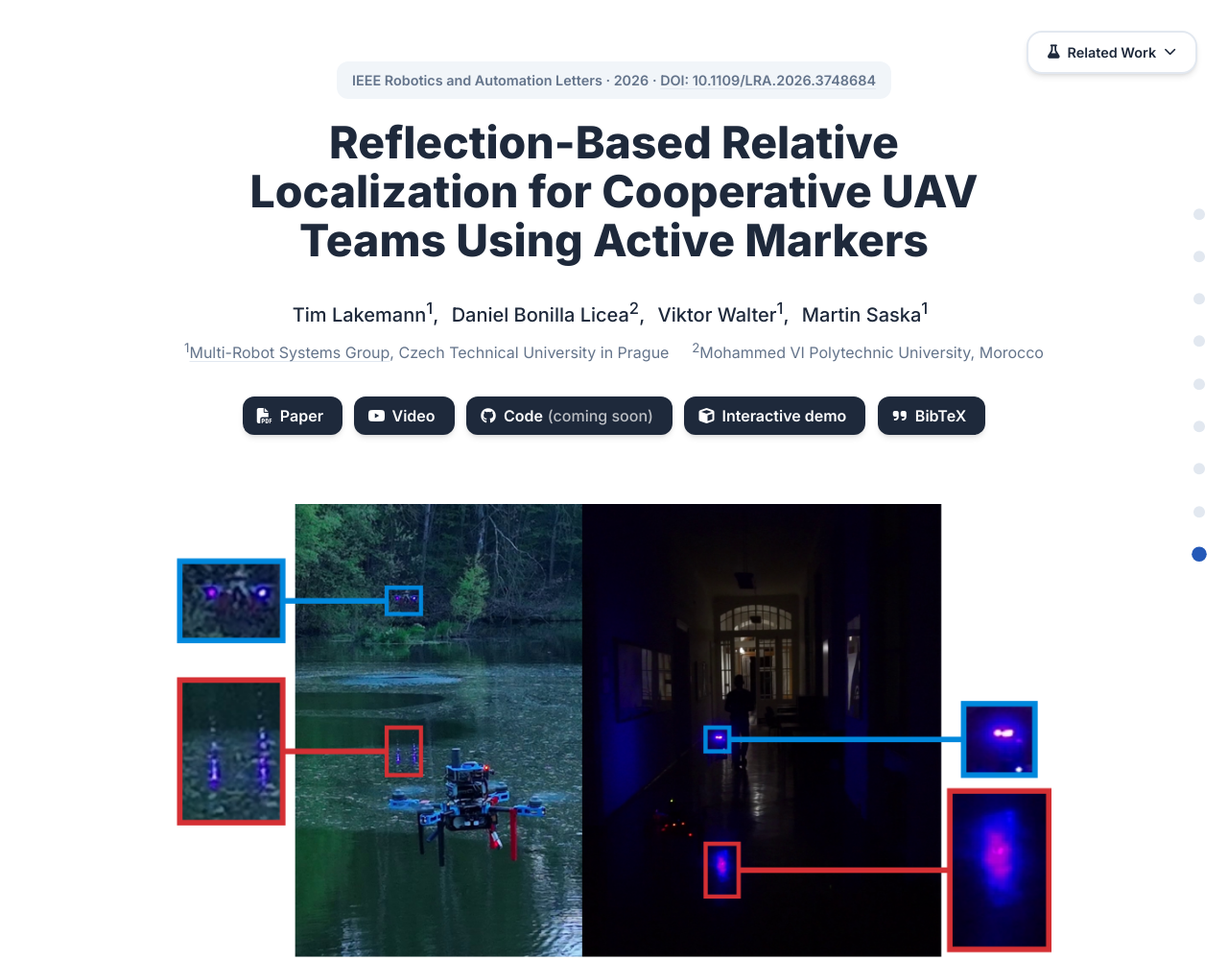
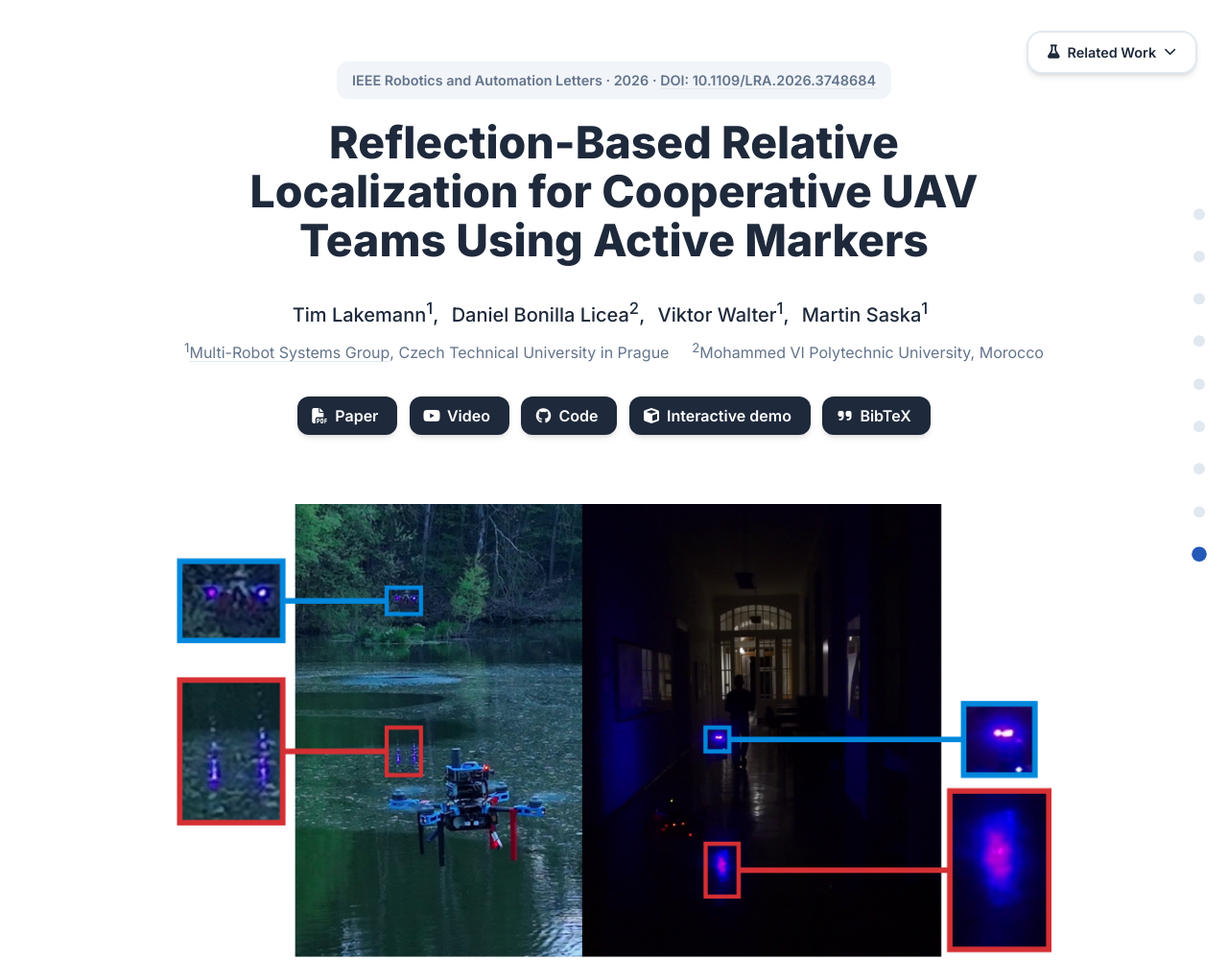
Before and after one commit to TimLakemann/reflection-based-relative-localization, a plain HTML site: page index.html in a window 1280 px wide. Shown: the top 1000 px of the page at 96% size. Drawn offline with nearby package versions, Linux system fonts and the light colour scheme.

Commit message:
code now online

```diff
--- a/index.html
+++ b/index.html
@@ -12,19 +12,17 @@
   <meta name="author" content="Tim Lakemann, Daniel Bonilla Licea, Viktor Walter, Martin Saska">
   <meta name="robots" content="index, follow">
 
-  <!-- Open Graph / social preview.
-       TODO: once the GitHub Pages URL is known, replace SITE_URL below with it
-       (e.g. https://timlakemann.github.io/reflection-based-localization/). -->
+  <!-- Open Graph / social preview -->
   <meta property="og:type" content="article">
   <meta property="og:site_name" content="Multi-Robot Systems Group, CTU in Prague">
   <meta property="og:title" content="Reflection-Based Relative Localization for Cooperative UAV Teams Using Active Markers">
   <meta property="og:description" content="UAVs localize their team members from the surface reflections of blinking active markers, using only a camera and a single-beam rangefinder.">
-  <meta property="og:url" content="SITE_URL">
-  <meta property="og:image" content="SITE_URL/static/figures/fig1_teaser.png">
+  <meta property="og:url" content="https://timlakemann.github.io/reflection-based-relative-localization/">
+  <meta property="og:image" content="https://timlakemann.github.io/reflection-based-relative-localization/static/figures/fig1_teaser.png">
   <meta name="twitter:card" content="summary_large_image">
   <meta name="twitter:title" content="Reflection-Based Relative Localization for Cooperative UAV Teams Using Active Markers">
   <meta name="twitter:description" content="UAVs localize their team members from the surface reflections of blinking active markers, using only a camera and a single-beam rangefinder.">
-  <meta name="twitter:image" content="SITE_URL/static/figures/fig1_teaser.png">
+  <meta name="twitter:image" content="https://timlakemann.github.io/reflection-based-relative-localization/static/figures/fig1_teaser.png">
 
   <!-- Google Scholar -->
   <meta name="citation_title" content="Reflection-Based Relative Localization for Cooperative UAV Teams Using Active Markers">
@@ -35,7 +33,7 @@
   <meta name="citation_publication_date" content="2026">
   <meta name="citation_journal_title" content="IEEE Robotics and Automation Letters">
   <meta name="citation_doi" content="10.1109/LRA.2026.3748684">
-  <meta name="citation_pdf_url" content="static/pdfs/lakemann2026reflection.pdf">
+  <meta name="citation_pdf_url" content="https://timlakemann.github.io/reflection-based-relative-localization/static/pdfs/lakemann2026reflection.pdf">
 
   <meta name="theme-color" content="#2459B8">
   <link rel="icon" type="image/svg+xml" href="static/images/favicon.svg">
@@ -158,13 +156,9 @@
                 </a>
               </span>
               <span class="link-block">
-                <!-- TODO: once the repository is public, replace this span with:
-                <a href="https://github.com/TimLakemann/reflection_based_localizaiton" target="_blank" rel="noopener" class="external-link button is-normal is-rounded is-dark">
+                <a href="https://github.com/TimLakemann/Reflection-Based-Relative-Localization-Node" target="_blank" rel="noopener" class="external-link button is-normal is-rounded is-dark">
                   <span class="icon"><i class="fab fa-github"></i></span><span>Code</span>
-                </a> -->
-                <span class="button is-normal is-rounded is-dark is-soon" aria-disabled="true" title="The code will be released soon">
-                  <span class="icon"><i class="fab fa-github"></i></span><span>Code</span><span class="soon">(coming soon)</span>
-                </span>
+                </a>
               </span>
               <span class="link-block">
                 <a href="#simulator" class="external-link button is-normal is-rounded is-dark">
--- a/static/css/site.css
+++ b/static/css/site.css
@@ -288,9 +288,3 @@
   .scroll-to-top { bottom: 5.5rem; }
   .content.has-text-justified { text-align: left !important; }
 }
-
-/* Placeholder hero button (code not released yet): looks like the others, just not clickable.
-   The template puts its margin on ".link-block a", so give the <span> the same. */
-.link-block .button.is-soon { margin: 8px 4px; cursor: default; }
-.button.is-dark.is-soon:hover { transform: none; background: var(--text-primary) !important; box-shadow: var(--shadow-md); }
-.button.is-soon .soon { font-weight: 500; opacity: .7; margin-left: .3em; }
```
